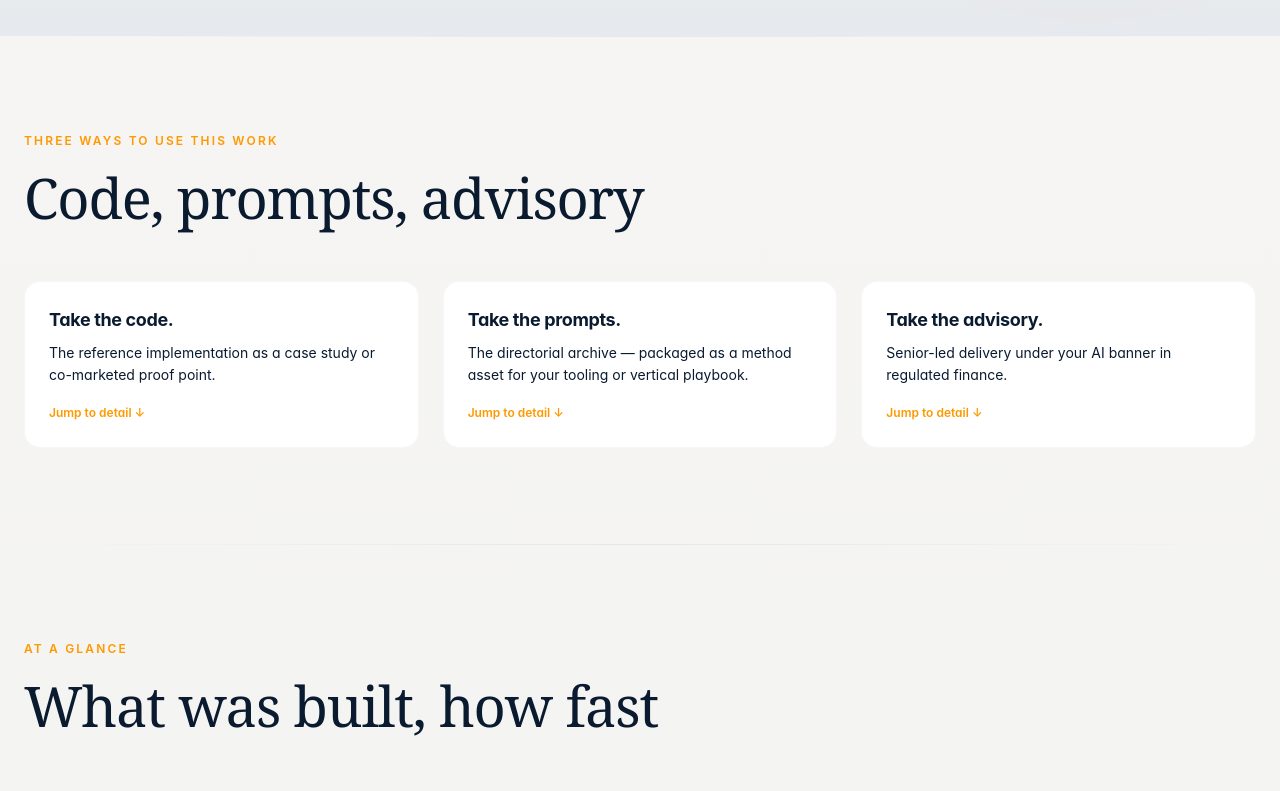
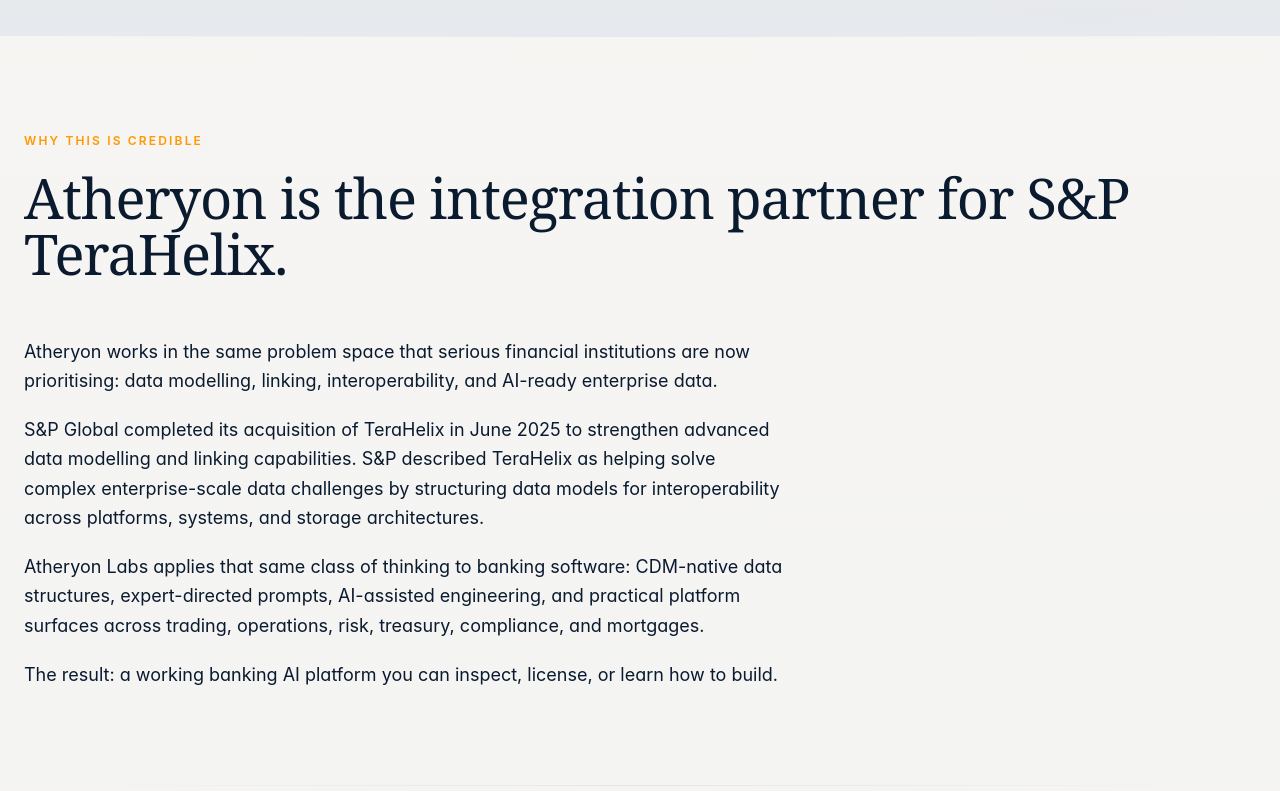
Before and after one commit to atheryon-ai/atheryon-website, a Next.js app: page /labs in a window 1280 px wide. Shown: the part 620-1411 px from the top of the page. Built offline with nearby package versions, Linux system fonts and the light colour scheme.

Commit message:
feat(labs): render whyCredible Section between hero and offers preview

```diff
--- a/src/app/labs/page.tsx
+++ b/src/app/labs/page.tsx
@@ -32,6 +32,17 @@ export default function LabsPage() {
         secondaryCta={labs.hero.secondaryCta}
         tertiaryCta={labs.hero.tertiaryCta}
       />
+
+      <SectionDivider />
+
+      {/* §1.5 Why this is credible */}
+      <Section badge={labs.whyCredible.badge} title={labs.whyCredible.title}>
+        <div className="space-y-5 max-w-3xl">
+          {labs.whyCredible.paragraphs.map((p) => (
+            <p key={p.slice(0, 24)} className="text-lg text-neutral-700 leading-relaxed">{p}</p>
+          ))}
+        </div>
+      </Section>
 
       <SectionDivider />
 
```
